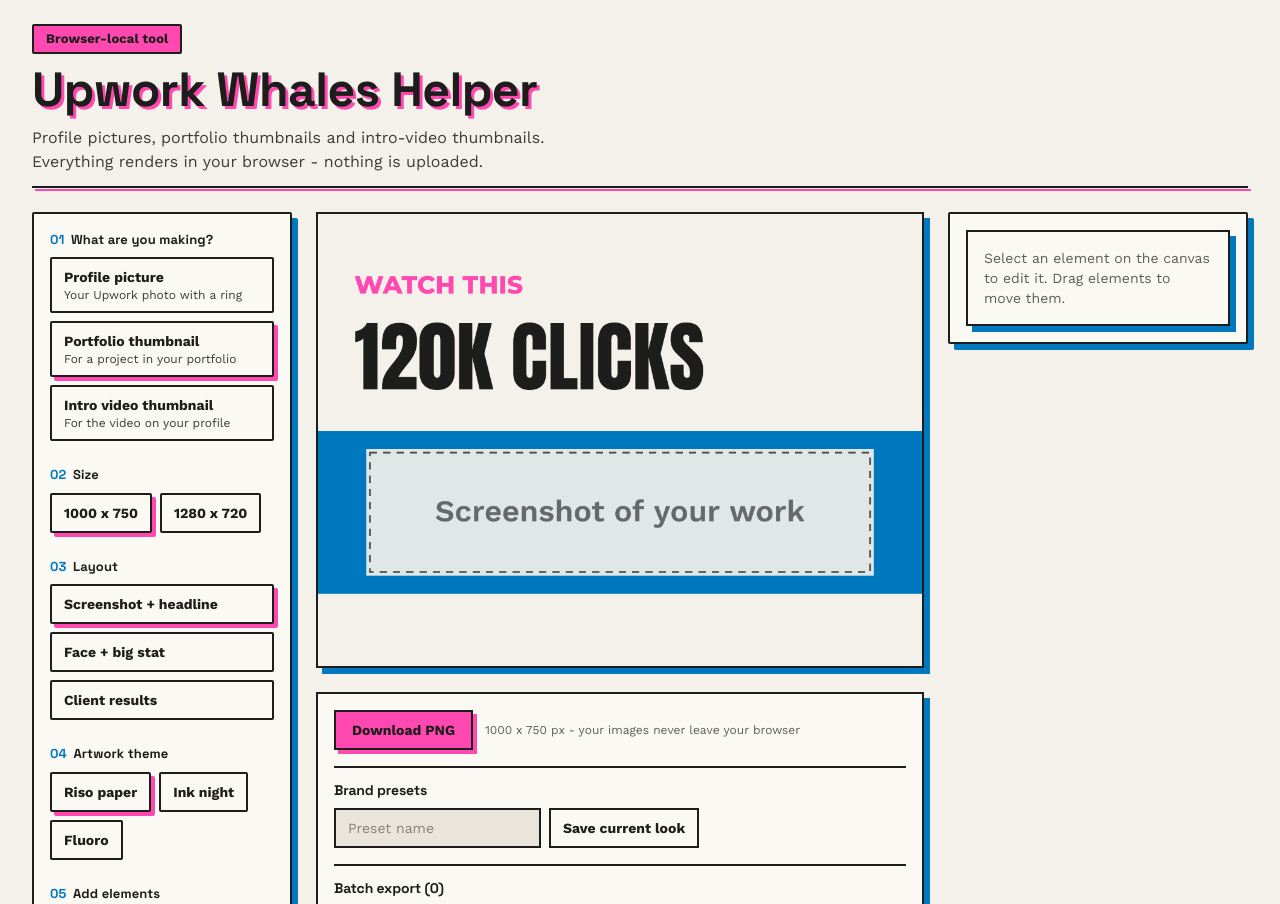
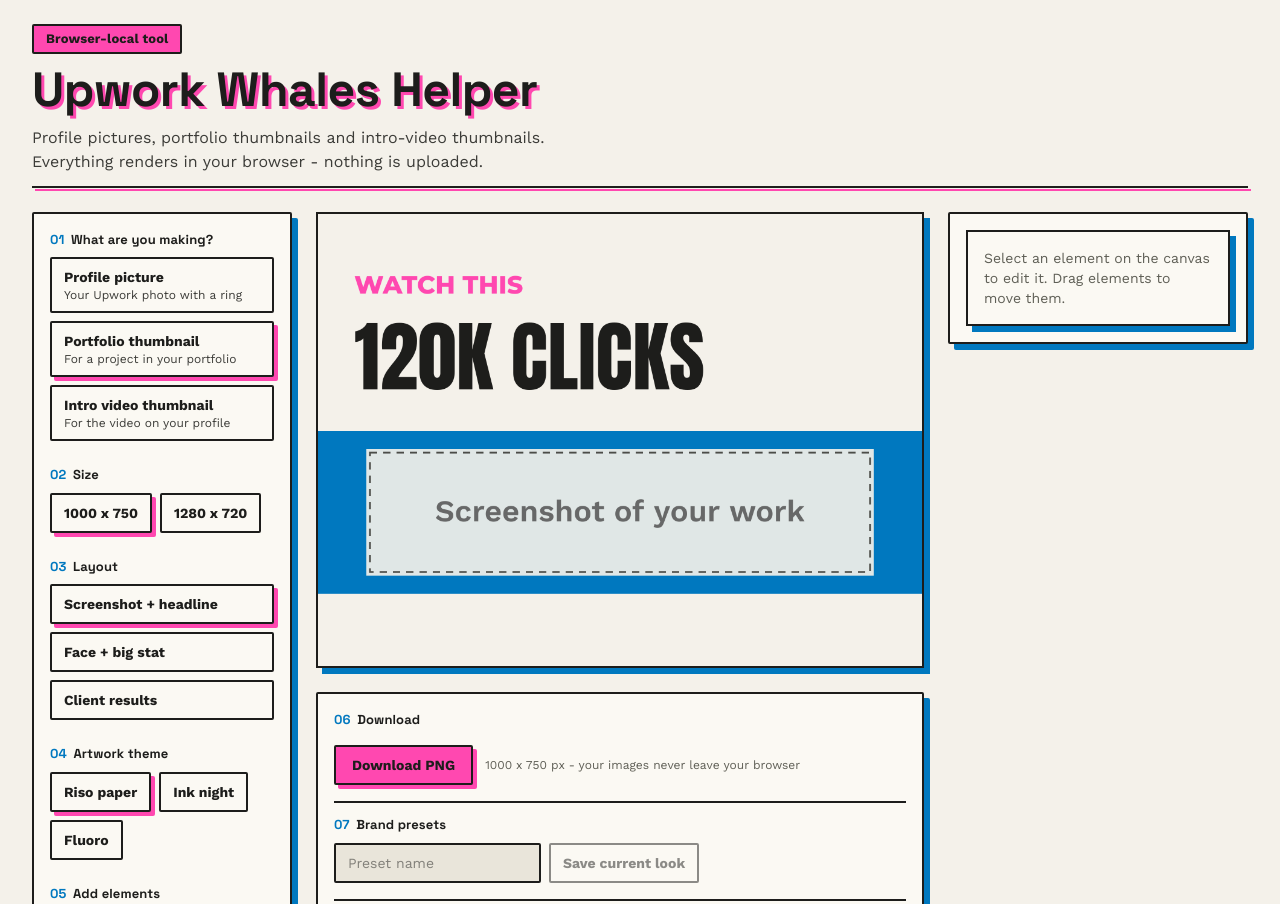
Before and after one commit to bhargavtibadiya/upwork-whales-helper, a Next.js app: page / in a window 1280 px wide. Shown: the top 904 px of the page. Built offline with nearby package versions, Linux system fonts and the light colour scheme.

Commit message:
feat(ui): kicker headings and hover ink states in export bar

```diff
--- a/src/components/editor/ExportBar.tsx
+++ b/src/components/editor/ExportBar.tsx
@@ -10,11 +10,11 @@ interface ExportBarProps {
 }
 
 const btnPrimary =
-  "border-2 border-ink bg-drum-pink px-4 py-2 text-sm font-bold text-ink shadow-dropdown transition-transform active:translate-x-[3px] active:translate-y-[3px] active:shadow-none disabled:opacity-50";
+  "riso-btn border-2 border-ink bg-drum-pink px-4 py-2 text-sm font-bold text-ink shadow-dropdown hover:bg-drum-pink-hover";
 const btnSecondary =
-  "border-2 border-ink bg-drum-blue px-4 py-2 text-sm font-bold text-surface shadow-card active:translate-x-[3px] active:translate-y-[3px] active:shadow-none disabled:opacity-50";
+  "riso-btn border-2 border-ink bg-drum-blue px-4 py-2 text-sm font-bold text-surface shadow-card hover:bg-drum-blue-hover";
 const btnPlain =
-  "border-2 border-ink bg-surface px-3 py-2 text-sm font-bold hover:shadow-btn-hover";
+  "riso-btn border-2 border-ink bg-surface px-3 py-2 text-sm font-bold hover:bg-sunken hover:shadow-btn-hover";
 
 export function ExportBar({ state, dispatch }: ExportBarProps) {
   const [busy, setBusy] = useState<boolean>(false);
@@ -31,7 +31,10 @@ export function ExportBar({ state, dispatch }: ExportBarProps) {
   }
 
   return (
-    <div className="flex flex-col gap-4 border-2 border-ink bg-surface p-4 shadow-card">
+    <div className="riso-card flex flex-col gap-4 p-4">
+      <h3 className="riso-kicker">
+        <span>06</span>Download
+      </h3>
       <div className="flex flex-wrap items-center gap-3">
         <button
           type="button"
@@ -56,13 +59,15 @@ export function ExportBar({ state, dispatch }: ExportBarProps) {
       </div>
 
       <div className="border-t-2 border-ink pt-3">
-        <h3 className="mb-2 text-sm font-bold">Brand presets</h3>
+        <h3 className="riso-kicker mb-2">
+          <span>07</span>Brand presets
+        </h3>
         <div className="flex flex-wrap gap-2">
           <input
             type="text"
             value={presetName}
             placeholder="Preset name"
-            className="border-2 border-ink bg-sunken px-3 py-2 text-sm"
+            className="rounded-riso border-2 border-ink bg-sunken px-3 py-2 text-sm"
             onChange={(e) => setPresetName(e.target.value)}
           />
           <button
@@ -102,13 +107,15 @@ export function ExportBar({ state, dispatch }: ExportBarProps) {
       </div>
 
       <div className="border-t-2 border-ink pt-3">
-        <h3 className="mb-2 text-sm font-bold">Batch export ({state.batch.length})</h3>
+        <h3 className="riso-kicker mb-2">
+          <span>08</span>Batch export ({state.batch.length})
+        </h3>
         <div className="flex flex-wrap gap-2">
           <input
             type="text"
             value={batchLabel}
             placeholder="Label for this version"
-            className="border-2 border-ink bg-sunken px-3 py-2 text-sm"
+            className="rounded-riso border-2 border-ink bg-sunken px-3 py-2 text-sm"
             onChange={(e) => setBatchLabel(e.target.value)}
           />
           <button
```
